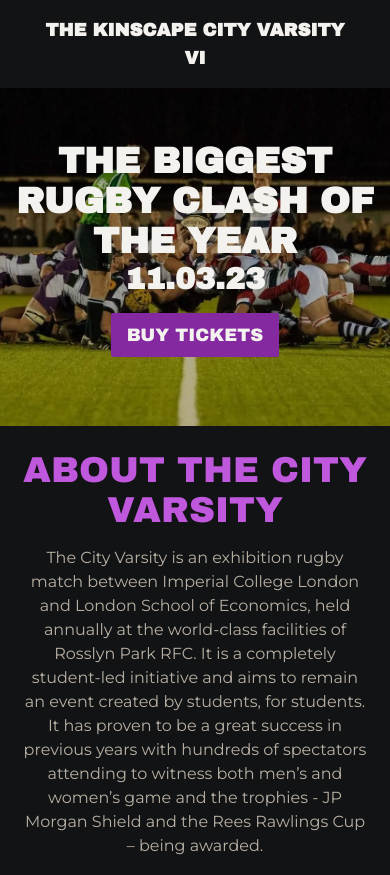
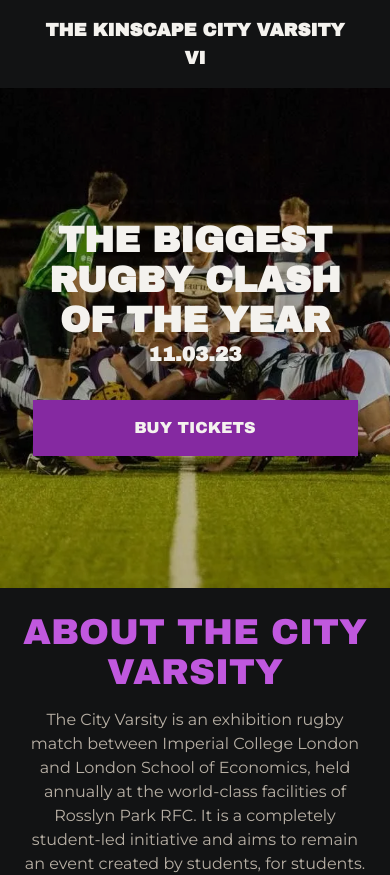
Before and after one commit to robwakefield/thecityvarsity, a Next.js app: page / in a window 390 px wide. Shown: the top 875 px of the page. Built offline with nearby package versions, Linux system fonts and the light colour scheme.

Commit message:
Make hero responsive

```diff
--- a/src/app/page.tsx
+++ b/src/app/page.tsx
@@ -18,8 +18,16 @@
     <main className={"flex flex-col h-screen items-center justify-start"}>
       {/* Add items from components/ folder to create page layout */}
       {Header("THE KINSCAPE CITY VARSITY VI", archivo)}
-      {Title("The biggest rugby clash of the year", "11.03.23", "Buy Tickets", "https://fixr.co/event/the-city-varsity-vi-tickets-958196957", archivo)}
-      {CenteredText("About The City Varsity", archivo, "The City Varsity is an exhibition rugby match between Imperial College London and London School of Economics, held annually at the world-class facilities of Rosslyn Park RFC. It is a completely student-led initiative and aims to remain an event created by students, for students. It has proven to be a great success in previous years with hundreds of spectators attending to witness both men’s and women’s game and the trophies - JP Morgan Shield and the Rees Rawlings Cup – being awarded.", montserrat)}
+
+      {Title("THE BIGGEST RUGBY CLASH OF THE YEAR",
+              "11.03.23",
+              "BUY TICKETS",
+              "https://fixr.co/event/the-city-varsity-vi-tickets-958196957",
+              archivo)}
+
+      {CenteredText("About The City Varsity", archivo,
+                    "The City Varsity is an exhibition rugby match between Imperial College London and London School of Economics, held annually at the world-class facilities of Rosslyn Park RFC. It is a completely student-led initiative and aims to remain an event created by students, for students. It has proven to be a great success in previous years with hundreds of spectators attending to witness both men’s and women’s game and the trophies - JP Morgan Shield and the Rees Rawlings Cup – being awarded.", montserrat)}
+
       {TextRow([
         TextRowItem("Event History", montserrat, "Started in 2017 to support Matt Hampson foundation, the event proved most popular among the students of both Imperial and LSE, attracting almost 1000 spectators every year.", montserrat),
         TextRowItem("Matt Hampson Foundation", montserrat, "Matt has started his foundation in 2011 to help people suffering from serious sport injuries. All our profits go to Matt Hampson foundation.", montserrat, "Find Out More", archivo)])}
--- a/src/components/title.tsx
+++ b/src/components/title.tsx
@@ -3,23 +3,23 @@
 import { NextFont } from "next/dist/compiled/@next/font";
 import { useRouter } from "next/navigation";
 
-// Displays image specified in tailwind.config.ts with title and subtitile overlay
+// Displays image specified in tailwind.config.ts with title, subtitile and button
 export default function Title(title: string, subtitle: string, buttonText: string, ticketLink: string, font: NextFont) {
   const router = useRouter()
   const button = <div>
-      <button className={"bg-btn-purple rounded-sm my-4 "+font.className} onClick={() => router.push(ticketLink)}>
-        <h1 className="py-2 md:py-4 px-4 md:px-16 text-lg md:text-xl text-primary">{buttonText.toUpperCase()}</h1>
+      <button className={"bg-btn-purple w-5/6 sm:w-fit mt-8 "+font.className} onClick={() => router.push(ticketLink)}>
+        <h1 className="py-4 md:py-4 px-4 md:px-16 text-md sm:text-lg md:text-xl text-primary">{buttonText}</h1>
       </button>
     </div>
-  // TODO: Fix responsive min height
-  return <div className="w-screen min-h-[40%] md:min-h-[50%] lg:min-h-[75%] bg-hero bg-no-repeat bg-center bg-cover">
+  // TODO: Constrain title text width in lg and above
+  return <div className="w-screen min-h-[500px] h-[40%] md:h-[50%] lg:h-[75%] bg-hero bg-no-repeat bg-center bg-cover">
       <div className="h-full w-full backdrop-brightness-75 flex items-center">
         <div className={"py-12 my-4 w-full content-center text-center text-primary "+font.className}>
-          <h1 className="sm:px-20 text-4xl md:text-6xl">
-            <b>{title.toUpperCase()}</b>
+          <h1 className="px-8 text-4xl md:text-6xl">
+            <b>{title}</b>
           </h1>
-          <h2 className="text-3xl">
-            <b>{subtitle.toUpperCase()}</b>
+          <h2 className="text-xl md:text-3xl">
+            <b>{subtitle}</b>
           </h2>
           {button}
         </div>
```
